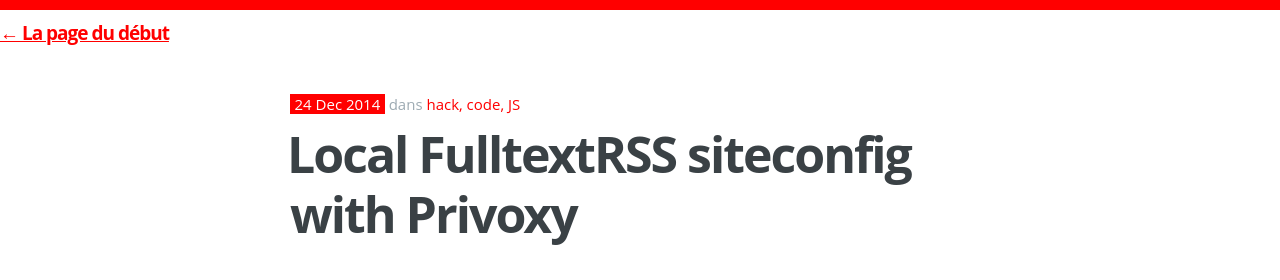
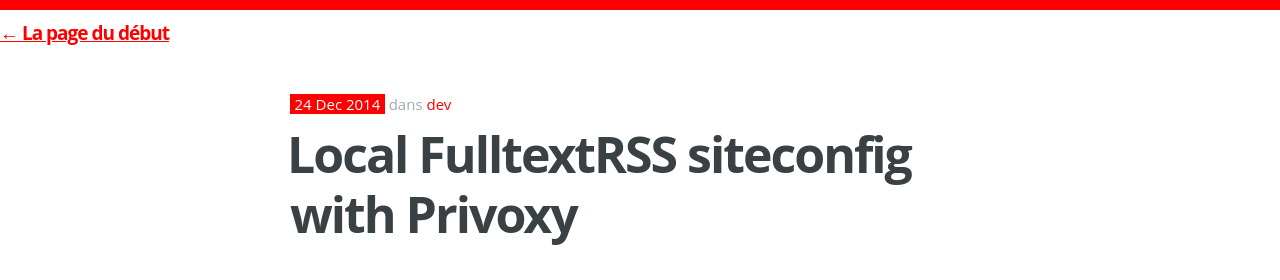
Before and after one commit to jbfavre/jbfavre.org, a Jekyll site: the page built from _posts/2014-12-24-local-fivefilters-fulltextrss-with-privoxy.md, in a window 1280 px wide and 900 px high. Shown: the top 280 px of the window. Built offline with Jekyll 4.4.1, drawn with Linux system fonts in a browser that asks for light colours; Markdown is read by kramdown in place of the engine named in the settings.

Commit message:
Fix category & tag for post Local FulltextRSS siteconfig with Privoxy

```diff
--- a/_posts/2014-12-24-local-fivefilters-fulltextrss-with-privoxy.md
+++ b/_posts/2014-12-24-local-fivefilters-fulltextrss-with-privoxy.md
@@ -1,7 +1,8 @@
 ---
 layout: post
 title: "Local FulltextRSS siteconfig with Privoxy"
-category: hack, code, JS
+category: dev
+tags: [hack,js]
 ---
 
 [FulltextRSS from fivefilters.org](http://fivefilters.org/content-only/) allows
```
